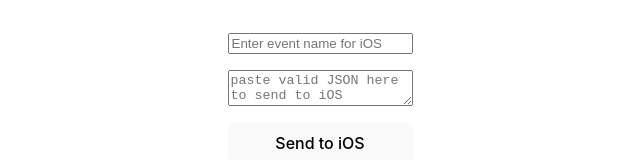
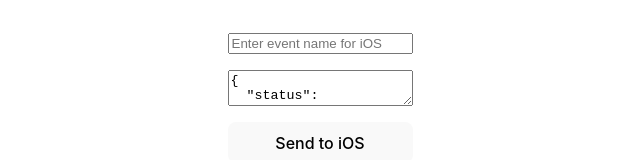
Before and after one commit to realjesset/react-ios-communication, a React (Vite) app in the folder react/: page / in a window 1280 px wide. Shown: the part 419-579 px from the top of the page, without its empty margins (320-960 px from the left). Built offline with nearby package versions, Linux system fonts and the light colour scheme.

Commit message:
add: console logs for easy debugging

```diff
--- a/react/src/App.tsx
+++ b/react/src/App.tsx
@@ -6,17 +6,30 @@
   const [eventName, setEventName] = useState("");
   const [currentEventName, setCurrentEventName] = useState("");
   const [iOSEventName, setIOSEventName] = useState("");
-  const [iOSData, setIOSData] = useState("");
+  const [iOSData, setIOSData] = useState(
+    JSON.stringify(
+      { status: "call_end", message: "Your hearing has ended" },
+      null,
+      2
+    )
+  );
 
   const createCustomEvent = () => {
-    const func = (e: any) => alert(JSON.stringify(e));
+    const func = (e: any) => {
+      console.log(`Custom event ${eventName} fired with data: ${e}`);
+      console.log(`JSON stringifying the data...`);
+      alert(`Custom event ${eventName} fired with data: ${JSON.stringify(e)}`);
+    };
 
     window.removeEventListener(currentEventName, func);
+    console.log(`Successfully removed event: ${currentEventName}`);
     window.addEventListener(eventName, func);
+    console.log(`Successfully created event: ${eventName}`);
     setCurrentEventName(eventName);
   };
 
   const handleSendToiOS = () => {
+    console.log(`Sending event: ${iOSEventName} with data: ${iOSData}`);
     // @ts-ignore
     window?.webkit?.messageHandlers[iOSEventName]?.postMessage(
       JSON.parse(iOSData)
@@ -40,11 +53,6 @@
       />
       <textarea
         value={iOSData}
-        defaultValue={JSON.stringify(
-          { status: "call_end", message: "Your hearing has ended" },
-          null,
-          2
-        )}
         placeholder="paste valid JSON here to send to iOS"
         onChange={({ target }) => setIOSData(target.value)}
       />
```
